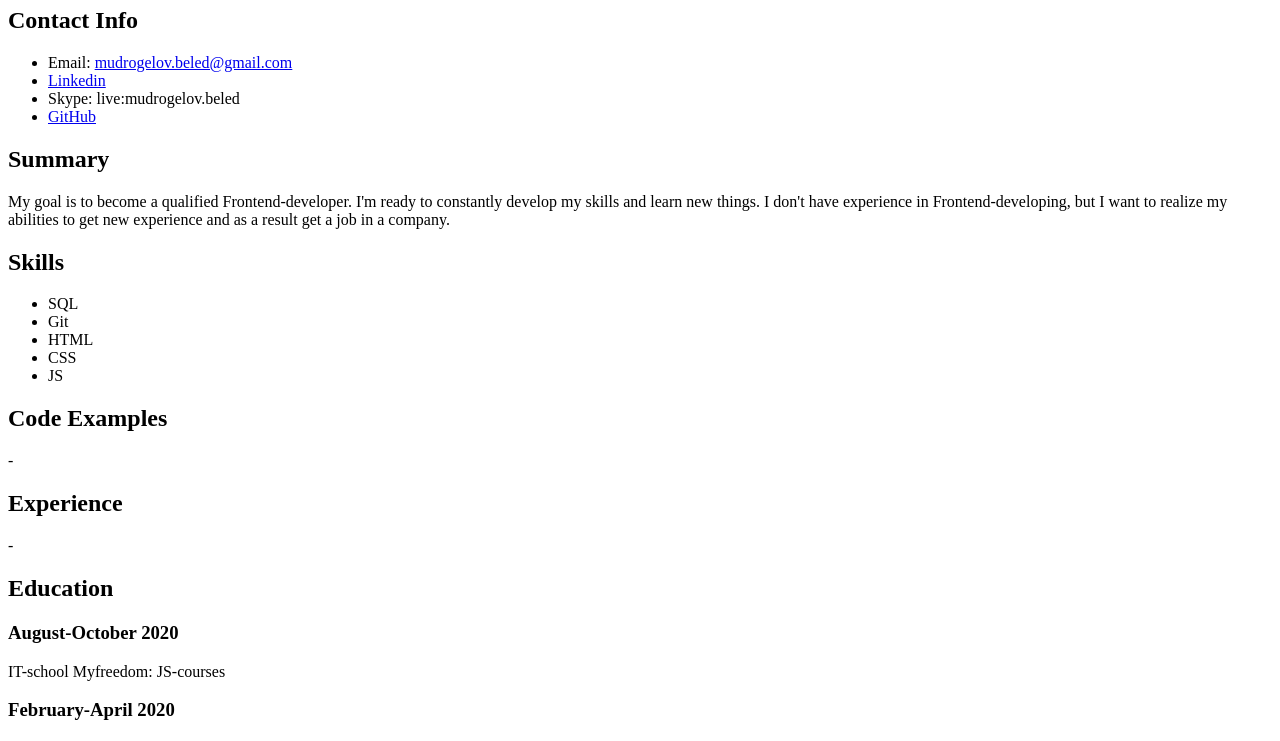
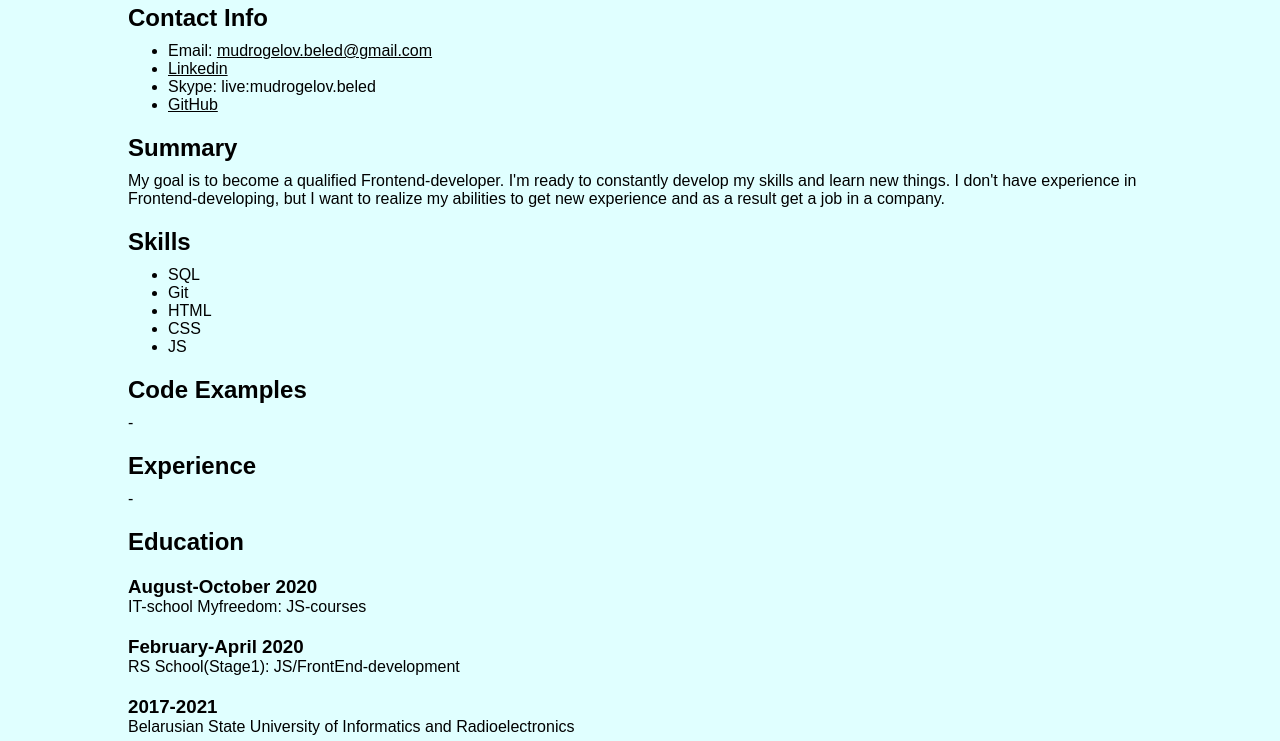
Before and after one commit to Chaffe/rsschool-cv, a plain HTML site: page index.html in a window 1280 px wide. Shown: the part 73-814 px from the top of the page. Drawn offline with Linux system fonts and the light colour scheme.

Commit message:
feat: add styles

```diff
--- a/index.html
+++ b/index.html
@@ -9,8 +9,8 @@
 <body>
   <main>
     <div class="main__wrapper">
-      <h1>Mikhail Mudrogelov</h1>
-      <div class="contact-info">
+      <h1 class="main__title">Mikhail Mudrogelov</h1>
+      <div class="main__item contact-info">
         <h2>Contact Info</h2>
         <ul>
           <li type="email">
@@ -28,13 +28,13 @@
           </li>
         </ul>
       </div>
-      <div class="summary">
+      <div class="main__item summary">
         <h2>Summary</h2>
         <p>
           My goal is to become a qualified Frontend-developer. I'm ready to constantly develop my skills and learn new things. I don't have experience in Frontend-developing, but I want to realize my abilities to get new experience and as a result get a job in a company.
         </p>
       </div>
-      <div class="skills">
+      <div class="main__item skills">
         <h2>Skills</h2>
         <ul>
           <li>SQL</li>
@@ -44,30 +44,30 @@
           <li>JS</li>
         </ul>
       </div>
-      <div class="code-examples">
+      <div class="main__item code-examples">
         <h2>Code Examples</h2>
         <span>-</span>
       </div>
-      <div class="experience">
+      <div class="main__item experience">
         <h2>Experience</h2>
         <span>-</span>
       </div>
-      <div class="education">
+      <div class="main__item education">
         <h2>Education</h2>
-        <div class="education__myfreedom">
+        <div class="education__item education__item_myfreedom">
           <h3>August-October 2020</h3>
           <p>IT-school Myfreedom: JS-courses</p>
         </div>
-        <div class="education__rsschool">
+        <div class="education__item education__item_rsschool">
           <h3>February-April 2020</h3>
           <p>RS School(Stage1): JS/FrontEnd-development</p>
         </div>
-        <div class="education__university">
+        <div class="education__item education__item_university">
           <h3>2017-2021</h3>
           <p>Belarusian State University of Informatics and Radioelectronics</p>
         </div>
       </div>
-      <div class="english">
+      <div class="main__item english">
         <h2>English</h2>
         <p>A2-Pre-Intermediate</p>
       </div>
--- a/style.css
+++ b/style.css
@@ -0,0 +1,35 @@
+* {
+  margin: 0;
+}
+
+a {
+  color: black;
+}
+
+h2 {
+  margin-bottom: 10px;
+}
+
+main {
+  background-color: lightcyan;
+  font-family: 'Arial', sans-serif;
+}
+
+.main__wrapper {
+  /*padding-top: 20px;*/
+  margin: 0 auto;
+  max-width: 1024px;
+}
+
+.main__title {
+  padding-top: 20px;
+  text-align: center;
+}
+
+.main__item {
+  margin-top: 20px;
+}
+
+.education__item {
+  margin-top: 20px;
+}
```
